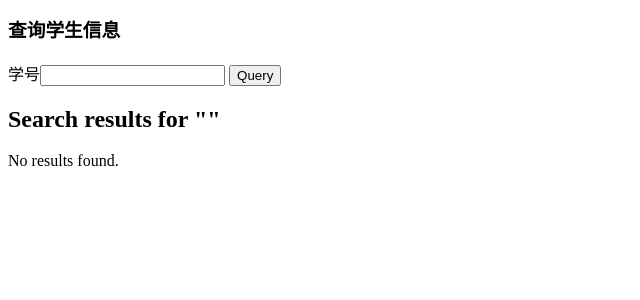
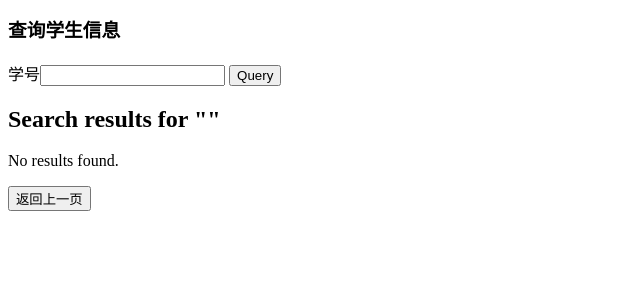
Before and after one commit to kevinchoudan2002/DBS_pj1_info_manage_sys, a Django app: page /database/student/ in a window 1280 px wide. Shown: the part 446-746 px from the top of the page, without its empty margins (0-640 px from the left). Run offline with Django 4.2, Linux system fonts and the light colour scheme; data comes from the database, SQL or seed files in the repository.

Commit message:
Update student.html
Add an additional 'return to the previous page' button to enable user see the modified entries.

```diff
--- a/templates/student.html
+++ b/templates/student.html
@@ -53,6 +53,8 @@
        <p>No results found.</p>
     {% endif %}
 
+    <input type="button" name="submit" onclick="javascript:history.back(-1);" value="返回上一页">
+
 
 </body>
 </html>
```
